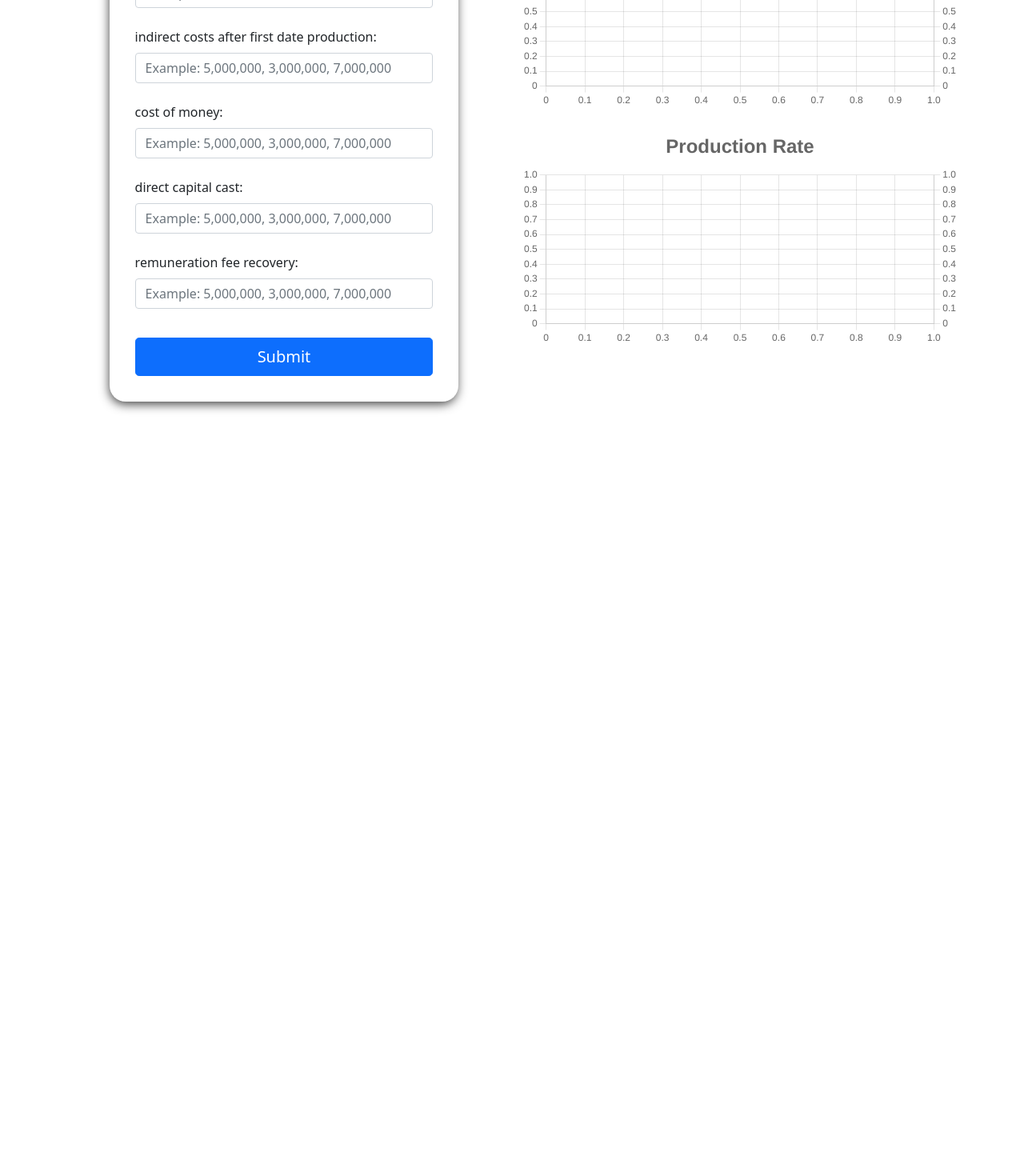
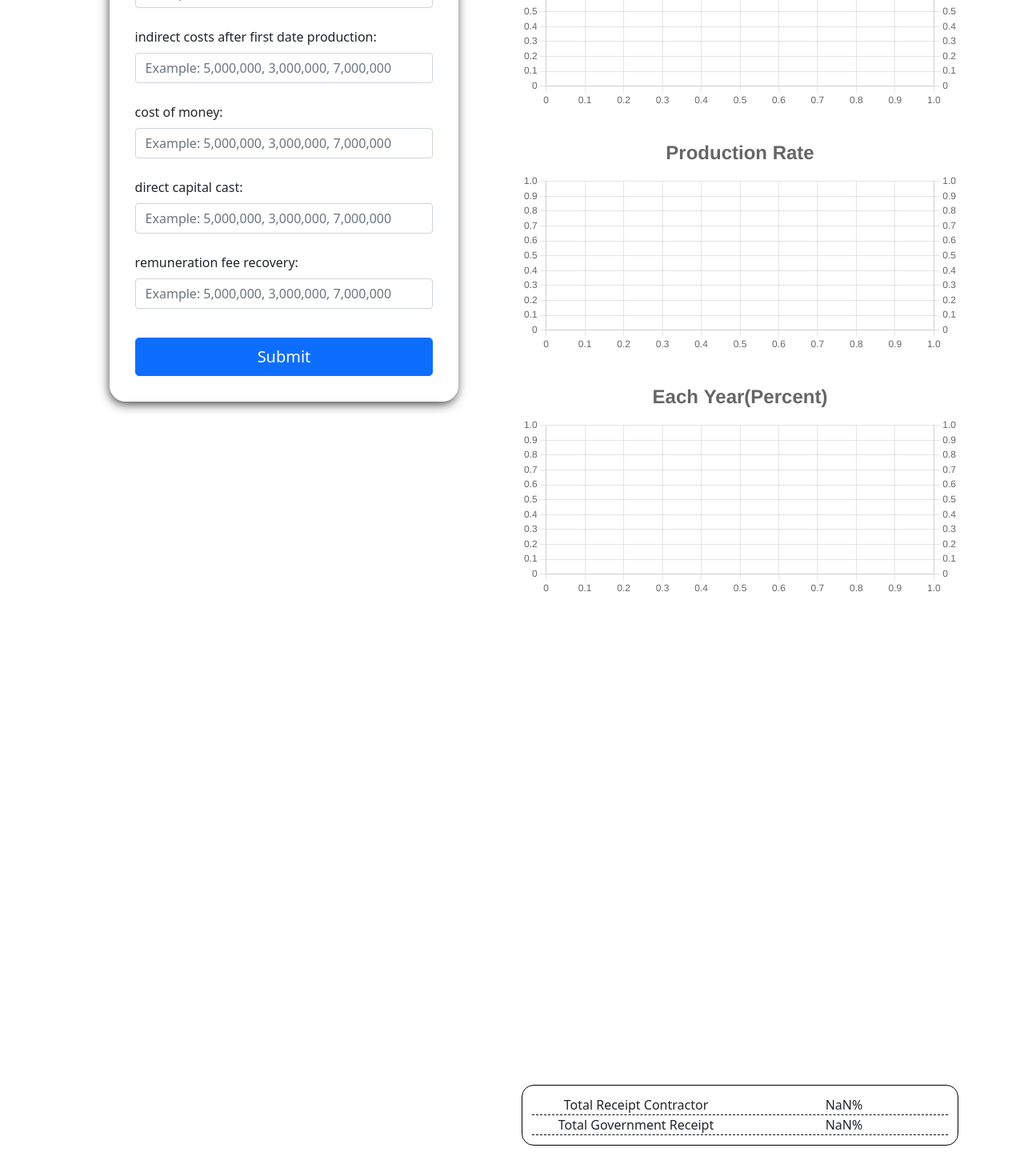
Before and after one commit to MohammadJavad-Alghosi78/bachelor-project, a Next.js app: page /calculation/total-government-receipt in a window 1280 px wide. Shown: the part 546-2016 px from the top of the page at 80% size. Before the commit the page ends 1072 px from the top, so only its background shows below. Built offline with nearby package versions, Linux system fonts and the light colour scheme.

Commit message:
Add logics and charts for total-government-receipt section

```diff
--- a/components/Calculations/TotalGovernmentReceipt/index.jsx
+++ b/components/Calculations/TotalGovernmentReceipt/index.jsx
@@ -1,4 +1,4 @@
-import React, { useState } from "react";
+import React, { useEffect, useState } from "react";
 import axios from "axios";
 import { Button, Col, Form, Row } from "react-bootstrap";
 import LoginFormItem from "../../LoginForm/LoginFormItem";
@@ -6,6 +6,7 @@ import LoginFormTitle from "../../LoginForm/LoginFormTitle";
 import { LoginFormWrapper } from "../../LoginForm/style";
 import {
   Chart as ChartJS,
+  ArcElement,
   CategoryScale,
   LinearScale,
   PointElement,
@@ -14,12 +15,14 @@ import {
   Tooltip,
   Legend,
 } from "chart.js";
-import { Line } from "react-chartjs-2";
+import { Doughnut, Line } from "react-chartjs-2";
 import numberWithCommas from "../../../utils/number-seperator";
+import { Table, TableCol, TableRow } from "../TotalRecieptContractor/style";
 
 ChartJS.register(
   CategoryScale,
   LinearScale,
+  ArcElement,
   PointElement,
   LineElement,
   Title,
@@ -174,6 +177,55 @@ export const productionRateChartOptions = {
   },
 };
 
+export const eachYearOptions = {
+  responsive: true,
+  interaction: {
+    mode: "index",
+    intersect: false,
+  },
+  stacked: false,
+  plugins: {
+    legend: {
+      position: "top",
+      labels: {
+        font: {
+          size: 14,
+        },
+      },
+    },
+    title: {
+      display: true,
+      text: "Each Year(Percent)",
+      font: {
+        size: 24,
+      },
+    },
+  },
+  scales: {
+    y: {
+      type: "linear",
+      display: true,
+      position: "left",
+    },
+    x: {
+      axis: "",
+      type: "linear",
+      display: true,
+      position: "left",
+      title: "4545454",
+    },
+    y1: {
+      type: "linear",
+      display: true,
+      title: "kfsjaljfl",
+      position: "right",
+      grid: {
+        drawOnChartArea: false,
+      },
+    },
+  },
+};
+
 const TotalGovernmentReceipt = () => {
   const [oilPrice, setOilPrice] = useState("");
   const [productionRate, setProductionRate] = useState("");
@@ -193,6 +245,17 @@ const TotalGovernmentReceipt = () => {
     datasets: [],
   });
   const [mainChartData, setMainChartData] = useState({
+    labels: [],
+    datasets: [],
+  });
+  const [eachYearTotalGovernment, setEachYearTotalGovernment] = useState({
+    labels: [],
+    datasets: [],
+  });
+
+  const [sumContractor, setSumContractor] = useState(0);
+  const [sumGovernment, setSumGovernment] = useState(0);
+  const [doughnutChartData, setDoughnutChartData] = useState({
     labels: [],
     datasets: [],
   });
@@ -223,7 +286,7 @@ const TotalGovernmentReceipt = () => {
           finalRemunerationFeeRecovery,
         } = response.data;
         setOilPriceChartData({
-          labels: finalOilPrice.map((item, index) => index),
+          labels: finalOilPrice.map((item, index) => index + 1),
           datasets: [
             {
               label: "Oil price",
@@ -234,7 +297,7 @@ const TotalGovernmentReceipt = () => {
           ],
         });
         setProductionRateChartData({
-          labels: finalOilPrice.map((item, index) => index),
+          labels: finalOilPrice.map((item, index) => index + 1),
           datasets: [
             {
               label: "Total Government Receipt",
@@ -256,7 +319,7 @@ const TotalGovernmentReceipt = () => {
           );
         });
         setMainChartData({
-          labels: finalOilPrice.map((item, index) => index),
+          labels: finalOilPrice.map((item, index) => index + 1),
           datasets: [
             {
               label: "Total Government Receipt",
@@ -266,9 +329,80 @@ const TotalGovernmentReceipt = () => {
             },
           ],
         });
+        const eachYearData = finalOilPrice.map((item, index) => {
+          return (
+            ((finalOilPrice[index] * finalProductionRate[index] -
+              finalOpex[index] -
+              finalIdcrecAfterFDP[index] -
+              finalIdcrecBeforeFDP[index] -
+              finalCostOfMoney[index] -
+              finalDirectCapitalCast[index] -
+              finalRemunerationFeeRecovery[index]) *
+              100) /
+            (finalOilPrice[index] * finalProductionRate[index])
+          );
+        });
+        setEachYearTotalGovernment({
+          labels: finalOilPrice.map((item, index) => index + 1),
+          datasets: [
+            {
+              label: "Total Government Receipt",
+              data: eachYearData,
+              borderColor: "green",
+              backgroundColor: "green",
+            },
+          ],
+        });
+        setSumContractor(
+          finalOilPrice
+            .map(
+              (item, index) =>
+                finalOpex[index] +
+                finalIdcrecAfterFDP[index] +
+                finalIdcrecBeforeFDP[index] +
+                finalCostOfMoney[index] +
+                finalDirectCapitalCast[index] +
+                finalRemunerationFeeRecovery[index]
+            )
+            .reduce((prev, current) => prev + current)
+        );
+        setSumGovernment(
+          finalOilPrice
+            .map(
+              (item, index) =>
+                finalOilPrice[index] * finalProductionRate[index] -
+                finalOpex[index] -
+                finalIdcrecAfterFDP[index] -
+                finalIdcrecBeforeFDP[index] -
+                finalCostOfMoney[index] -
+                finalDirectCapitalCast[index] -
+                finalRemunerationFeeRecovery[index]
+            )
+            .reduce((prev, current) => prev + current)
+        );
       })
       .catch((error) => console.log(error));
   };
+
+  useEffect(() => {
+    if (sumGovernment && sumContractor) {
+      setDoughnutChartData({
+        labels: ["Total Receipt Contractor", "Total Government Receipt"],
+        datasets: [
+          {
+            label: "# of Votes",
+            data: [sumContractor, sumGovernment],
+            backgroundColor: [
+              "rgba(255, 99, 132, 0.2)",
+              "rgba(54, 162, 235, 0.2)",
+            ],
+          },
+        ],
+      });
+    }
+    console.log("sumGovernment: ", sumGovernment);
+    console.log("sumContractor: ", sumContractor);
+  }, [sumGovernment, sumContractor]);
 
   return (
     <Row>
@@ -391,7 +525,7 @@ const TotalGovernmentReceipt = () => {
             display: "flex",
             justifyContent: "center",
             alignItems: "center",
-            margin: "24px 0",
+            margin: "32px 0",
           }}
         >
           <Line
@@ -399,6 +533,58 @@ const TotalGovernmentReceipt = () => {
             data={productionRateChartData}
           />
         </div>
+        <div
+          style={{
+            display: "flex",
+            justifyContent: "center",
+            alignItems: "center",
+            margin: "32px 0",
+          }}
+        >
+          <Line options={eachYearOptions} data={eachYearTotalGovernment} />
+        </div>
+        <div
+          style={{
+            display: "flex",
+            justifyContent: "center",
+            alignItems: "center",
+            margin: "32px 0",
+          }}
+        >
+          <Doughnut data={doughnutChartData} />
+        </div>
+        <div
+          style={{
+            display: "flex",
+            justifyContent: "center",
+            width: "100%",
+            alignItems: "center",
+            margin: "32px 0",
+          }}
+        >
+          <Table>
+            <TableRow>
+              <TableCol>Total Receipt Contractor</TableCol>
+              <TableCol>
+                {(
+                  (sumContractor * 100) /
+                  (sumContractor + sumGovernment)
+                ).toFixed(2)}
+                %
+              </TableCol>
+            </TableRow>
+            <TableRow>
+              <TableCol>Total Government Receipt</TableCol>
+              <TableCol>
+                {(
+                  (sumGovernment * 100) /
+                  (sumContractor + sumGovernment)
+                ).toFixed(2)}
+                %
+              </TableCol>
+            </TableRow>
+          </Table>
+        </div>
       </Col>
     </Row>
   );
--- a/components/Calculations/TotalRecieptContractor/index.jsx
+++ b/components/Calculations/TotalRecieptContractor/index.jsx
@@ -326,6 +326,7 @@ const TotalRecieptContractor = () => {
         >
           <Doughnut data={doughnutChartData} />
         </div>
+        {total > 1 && (
           <Table>
             <TableRow>
               <TableCol>opex</TableCol>
@@ -345,7 +346,9 @@ const TotalRecieptContractor = () => {
             </TableRow>
             <TableRow>
               <TableCol>cost of money recovery</TableCol>
-            <TableCol>{((sumCostOfMoney * 100) / total).toFixed(2)}%</TableCol>
+              <TableCol>
+                {((sumCostOfMoney * 100) / total).toFixed(2)}%
+              </TableCol>
             </TableRow>
             <TableRow>
               <TableCol>direct capital costs recovery</TableCol>
@@ -360,6 +363,7 @@ const TotalRecieptContractor = () => {
               </TableCol>
             </TableRow>
           </Table>
+        )}
       </Col>
     </Row>
   );
--- a/components/Calculations/TotalRecieptContractor/style.js
+++ b/components/Calculations/TotalRecieptContractor/style.js
@@ -5,6 +5,7 @@ export const Table = styled.div`
     border-radius: 15px;
     padding: 12px;
     margin-bottom: 24px;
+    width: 100%;
 `;
 
 export const TableRow = styled.div`
```
Lines whose indentation alone changed are shown as unchanged.
